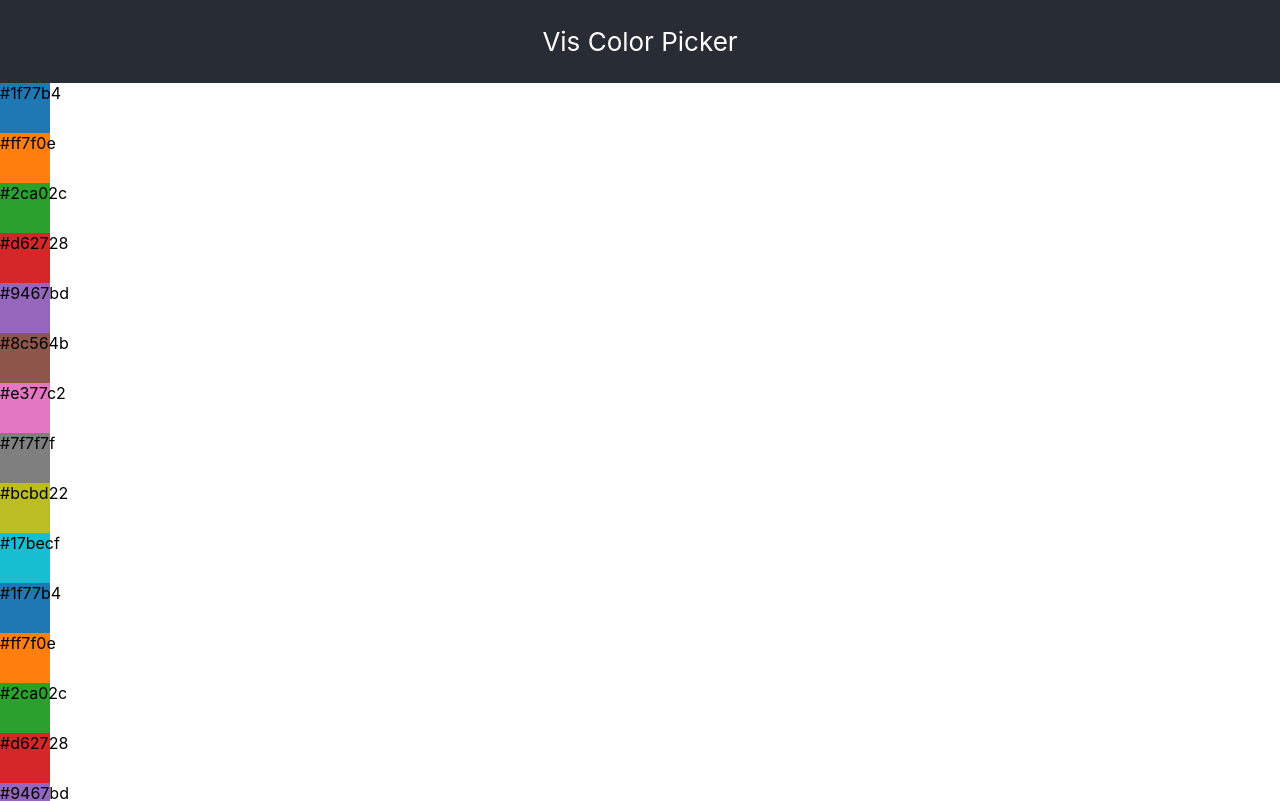
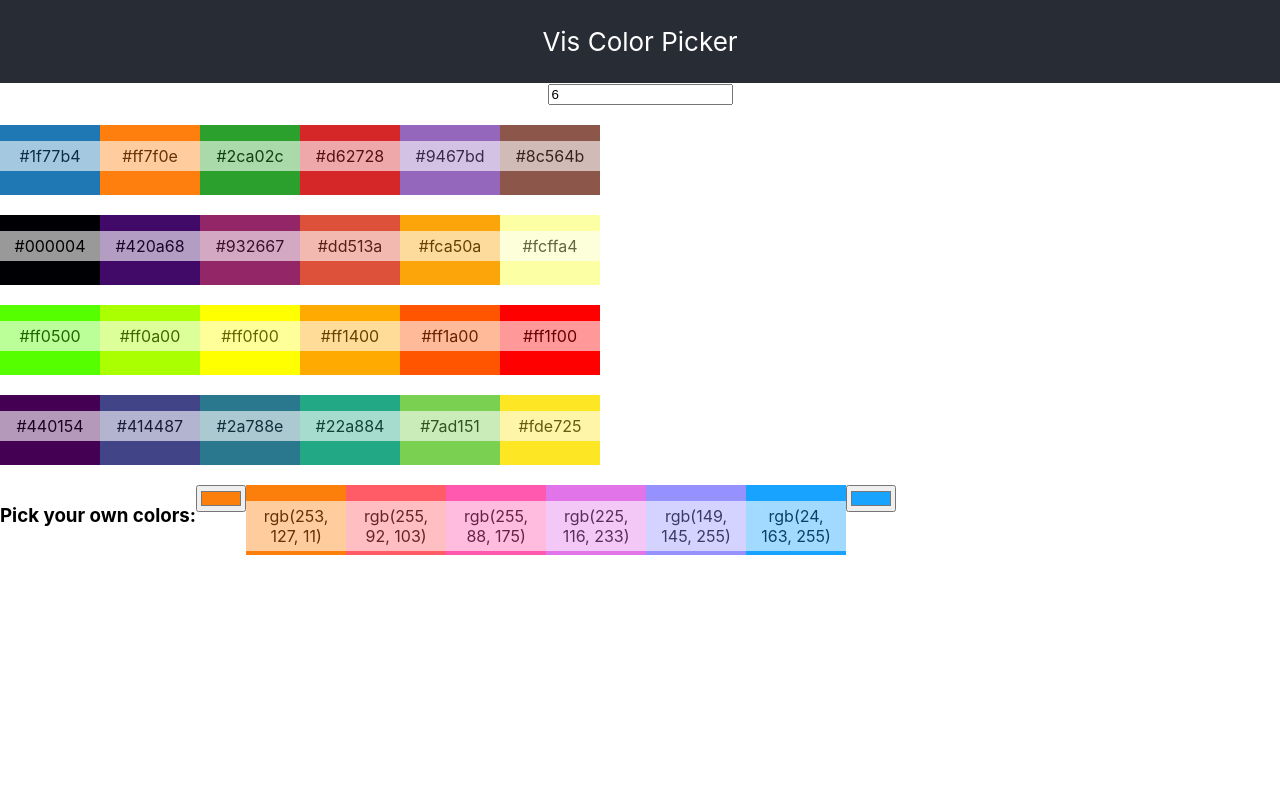
Before and after one commit to via-asii/cia-vis-colorpicker, a React (Create React App) app: page / in a window 1280 px wide. Shown: the top 801 px of the page. Built offline with nearby package versions, Linux system fonts and the light colour scheme.

Commit message:
add scales

```diff
--- a/src/App.css
+++ b/src/App.css
@@ -22,6 +22,20 @@
   color: #61dafb;
 }
 
+.flex {
+  display: flex
+}
+
+.scale {
+  margin: 20px 0;
+}
+.scale p {
+  background-color: white;
+  opacity: .6;
+  padding: 5px;
+  cursor: pointer;
+}
+
 @keyframes App-logo-spin {
   from {
     transform: rotate(0deg);
--- a/src/App.js
+++ b/src/App.js
@@ -1,12 +1,43 @@
 import React, { Component } from 'react';
-import { scaleOrdinal, schemeCategory10, arc, pie  } from 'd3';
+import { scaleOrdinal, scaleLinear, schemeCategory10, scaleSequential, interpolateInferno, interpolateViridis, interpolateHcl } from 'd3';
 import { perc2color } from './customScales';
 import './App.css';
 
 
 class App extends Component {
+  constructor(props) {
+    super(props);
+    this.state = {
+      nColors: 6,
+      diyScale0: "#FD7F0B",
+      diyScale1: "#18A3FF"
+    };
+  }
+  copyToClipboard(str){
+    const el = document.createElement('textarea');
+    el.value = str;
+    document.body.appendChild(el);
+    el.select();
+    document.execCommand('copy');
+    document.body.removeChild(el);
+  }
   render() {
     const color = scaleOrdinal(schemeCategory10);
+
+    const sequentialcolorScale = scaleSequential(interpolateInferno)
+    .domain([1, this.state.nColors])
+
+    const viridiscolorScale = scaleSequential(interpolateViridis)
+    .domain([1, this.state.nColors])
+
+    const diyColor = scaleLinear().domain([1,this.state.nColors])
+      .interpolate(interpolateHcl)
+      .range([this.state.diyScale0, this.state.diyScale1]);
+
+    const iterArray = [];
+    for (var i = 1; i <= this.state.nColors; i++) {
+      iterArray.push(i)
+    }
     return (
       <div className="App">
         <header className="App-header">
@@ -16,11 +47,41 @@ class App extends Component {
         </header>
         <main>
           <div>
-            {[0,1,2,3,4,5,6,7,8,9,10,11,12,13,14].map(i => <div style={{height: '50px', width: '50px', backgroundColor: color(i)}}>{color(i)}</div>)}
+            <input min="1" type="number" value={this.state.nColors} onInput={(evt) => this.setState({nColors: evt.target.value})}/>
           </div>
-          <div>
-            {[0,1,2,3,4,5,6,7,8,9,10,11,12,13,14].map(i => <div style={{height: '50px', width: '50px', backgroundColor: perc2color(i)}}>{perc2color(i)}</div>)}
+          <div className="flex scale">
+            {iterArray.map(i => <div style={{height: '70px', width: '100px', backgroundColor: color(i)}}>
+              <p onClick={()=>{this.copyToClipboard(color(i))}} >{color(i)}</p>
+            </div>)}
           </div>
+          <div className="flex scale">
+            {iterArray.map((i) => <div style={{height: '70px', width: '100px', backgroundColor: sequentialcolorScale(i)}}>
+              <p onClick={()=>{this.copyToClipboard(sequentialcolorScale(i))}} >{sequentialcolorScale(i)}</p>
+            </div>)}
+          </div>
+          <div className="flex scale">
+            {iterArray.map((i) => <div style={{height: '70px', width: '100px', backgroundColor: perc2color(100-(100/iterArray.length)*i)}}>
+              <p onClick={()=>{this.copyToClipboard(perc2color(i))}} >{perc2color(i)}</p>
+            </div>)}
+          </div>
+          <div className="flex scale">
+            {iterArray.map((i) => <div style={{height: '70px', width: '100px', backgroundColor: viridiscolorScale(i)}}>
+              <p onClick={()=>{this.copyToClipboard(viridiscolorScale(i))}} >{viridiscolorScale(i)}</p>
+            </div>)}
+          </div>
+          <div className="flex scale">
+            <h3>Pick your own colors:</h3>
+            <div className="flex">
+              <input type="color" id="html5colorpicker" onChange={(e)=> {this.setState({diyScale0: e.target.value}); } } value={this.state.diyScale0} />
+                <div className="flex">
+                  {iterArray.map((i) => <div style={{height: '70px', width: '100px', backgroundColor: diyColor(i)}}>
+                    <p onClick={()=>{this.copyToClipboard(diyColor(i))}} >{diyColor(i)}</p>
+                  </div>)}
+                </div>
+              <input type="color" id="html5colorpicker" onChange={(e)=> {this.setState({diyScale1: e.target.value}); } } value={this.state.diyScale1} />
+            </div>
+          </div>
+
         </main>
       </div>
     );
```
